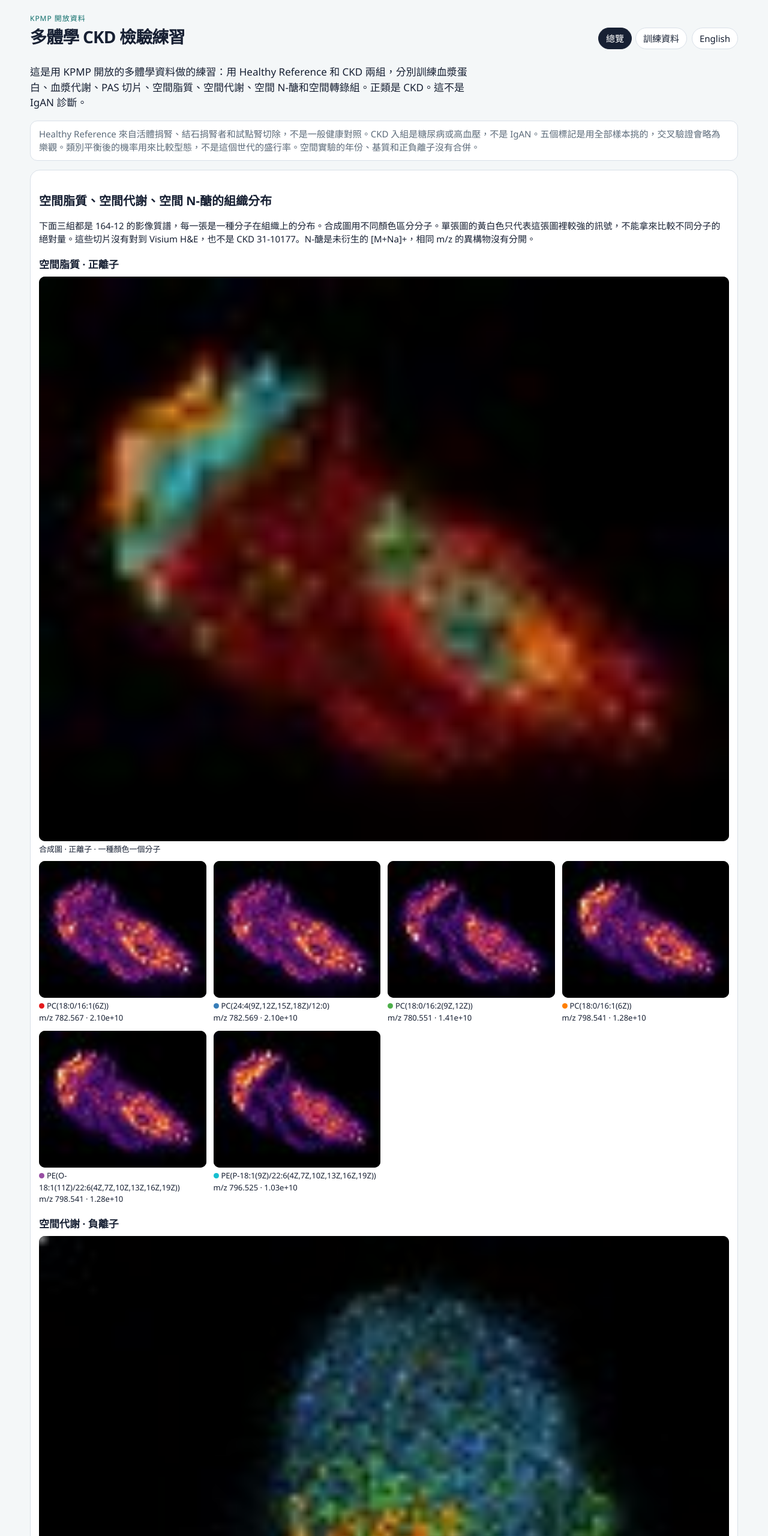
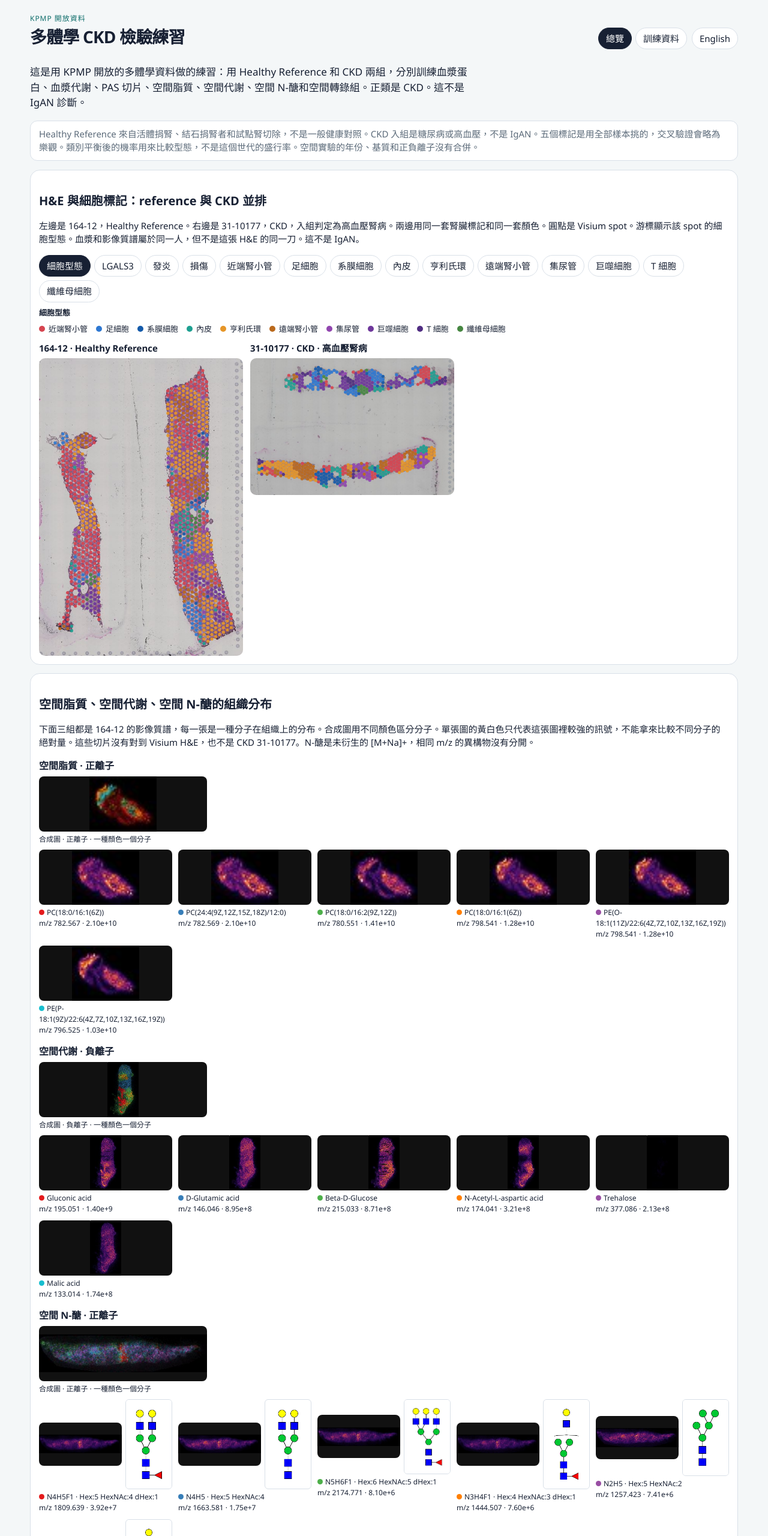
Before and after one commit to hunglinchen2003/kpmp-ckd-multiomics, a plain HTML site: page index.html in a window 1280 px wide. Shown: the top 2560 px of the page at 60% size. Drawn offline with Linux system fonts and the light colour scheme.

Commit message:
Show the Visium sections first and keep the ion maps and glycan structures from overlapping.
Co-authored-by: Cursor <cursoragent@cursor.com>

```diff
--- a/app.css
+++ b/app.css
@@ -42,7 +42,7 @@ button.active { background: var(--ink); color: white; border-color: var(--ink);
 .note, .muted, footer { color: var(--muted); }
 .note { background: white; border: 1px solid var(--line); border-radius: 12px; padding: 10px 14px; }
 .showcase { background: white; border: 1px solid var(--line); border-radius: 16px; padding: 14px; margin-top: 14px; }
-.compare { display: grid; grid-template-columns: 1fr 1fr; gap: 12px; margin-top: 10px; }
+.compare { display: grid; grid-template-columns: minmax(0, 340px) minmax(0, 340px); justify-content: start; gap: 12px; margin-top: 10px; }
 .cap { margin: 0 0 6px; font-weight: 700; }
 .frame { position: relative; }
 .frame img, .frame canvas { width: 100%; height: auto; display: block; border-radius: 10px; }
@@ -58,19 +58,19 @@ button.active { background: var(--ink); color: white; border-color: var(--ink);
   font-size: 12px;
   pointer-events: none;
 }
-.assay { margin-top: 18px; }
-.assay h3 { margin: 0 0 8px; font-size: 17px; }
-.composite { margin: 0 0 10px; }
-.composite img.map, .ion-grid img.map { width: 100%; height: auto; background: #111; border-radius: 10px; display: block; }
-.ion-grid { display: grid; grid-template-columns: repeat(auto-fill, minmax(260px, 1fr)); gap: 12px; }
-.ion-grid figure { margin: 0; }
-.ion-grid .pair { display: flex; gap: 8px; align-items: center; background: #111; border-radius: 10px; }
-.ion-grid .pair img.map { flex: 1; min-height: 140px; object-fit: contain; }
-.ion-grid img.structure { width: 88px; max-height: 160px; object-fit: contain; background: white; border-radius: 6px; margin-right: 8px; }
-.ion-grid figcaption, .composite figcaption { font-size: 13px; margin-top: 4px; }
+.assay { margin-top: 14px; }
+.assay h3 { margin: 0 0 6px; font-size: 16px; }
+.composite { margin: 0 0 8px; max-width: 280px; }
+.composite img.map, .ion-grid img.map { width: 100%; height: 92px; object-fit: contain; background: #111; border-radius: 8px; display: block; }
+.ion-grid { display: grid; grid-template-columns: repeat(auto-fill, minmax(210px, 1fr)); gap: 10px; }
+.ion-grid figure { margin: 0; min-width: 0; }
+.ion-grid .pair { display: grid; grid-template-columns: minmax(0, 1fr) 78px; gap: 6px; align-items: center; }
+.ion-grid .pair img.map { min-width: 0; height: 72px; }
+.ion-grid img.structure { width: 78px; height: auto; max-height: 150px; object-fit: contain; background: white; border: 1px solid var(--line); border-radius: 6px; display: block; }
+.ion-grid figcaption, .composite figcaption { font-size: 12px; margin-top: 4px; }
 .card-ions { display: grid; grid-template-columns: repeat(3, 1fr); gap: 4px; margin: 8px 0; }
-.card-ions img { width: 100%; height: 78px; object-fit: contain; background: #111; border-radius: 6px; }
-.card-ions img.wide { grid-column: 1 / -1; height: 110px; }
+.card-ions img { width: 100%; height: 52px; object-fit: contain; background: #111; border-radius: 6px; }
+.card-ions img.wide { grid-column: 1 / -1; height: 64px; }
 .dot { display: inline-block; width: 9px; height: 9px; border-radius: 50%; margin-right: 4px; }
 #legend { display: flex; flex-wrap: wrap; gap: 8px 14px; font-size: 13px; margin-top: 8px; }
 #legend p { width: 100%; margin: 0; }
@@ -113,6 +113,6 @@ th button { border: 0; background: transparent; padding: 0; border-radius: 0; fo
 footer { padding: 18px 0 28px; }
 @media (max-width: 800px) {
   header.top { flex-direction: column; align-items: start; }
-  .compare { grid-template-columns: 1fr; }
+  .compare { grid-template-columns: minmax(0, 340px); }
   h1 { font-size: 24px; }
 }
--- a/index.html
+++ b/index.html
@@ -4,7 +4,7 @@
 <meta charset="utf-8">
 <meta name="viewport" content="width=device-width, initial-scale=1">
 <title>KPMP CKD multi-omics practice</title>
-<link rel="stylesheet" href="app.css?v=20261122c">
+<link rel="stylesheet" href="app.css?v=20261122d">
 </head>
 <body>
 <header class="top">
@@ -24,11 +24,6 @@
   <section id="dashboard" class="page">
     <p class="lead" data-i18n="lead"></p>
     <p class="note" data-i18n="disclaimer"></p>
-    <section class="showcase" id="ions">
-      <h2 data-i18n="ionTitle">空間脂質、空間代謝、空間 N-醣</h2>
-      <p data-i18n="ionNote"></p>
-      <div id="ion-panel"></div>
-    </section>
     <section class="showcase">
       <div class="showcase-head">
         <h2 data-i18n="showTitle">組織展示</h2>
@@ -37,6 +32,11 @@
       <div id="modes" class="modes"></div>
       <aside id="legend"></aside>
       <div id="compare" class="compare"></div>
+    </section>
+    <section class="showcase" id="ions">
+      <h2 data-i18n="ionTitle">空間脂質、空間代謝、空間 N-醣</h2>
+      <p data-i18n="ionNote"></p>
+      <div id="ion-panel"></div>
     </section>
     <h2 data-i18n="cardsTitle">各體學預測</h2>
     <div id="cards" class="cards"></div>
@@ -49,6 +49,6 @@
 <footer>
   <p data-i18n="footer"></p>
 </footer>
-<script src="app.js?v=20261122c"></script>
+<script src="app.js?v=20261122d"></script>
 </body>
 </html>
```
